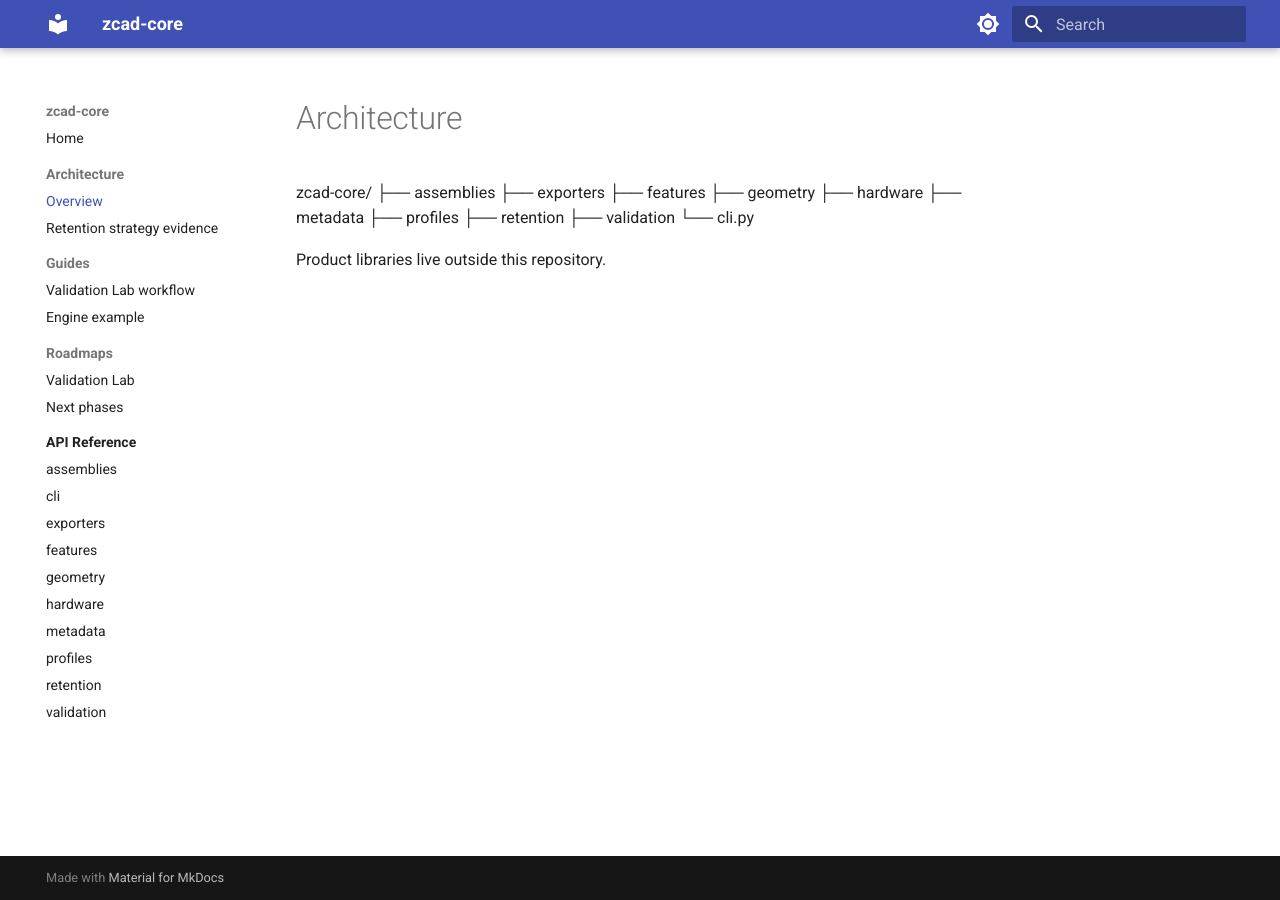
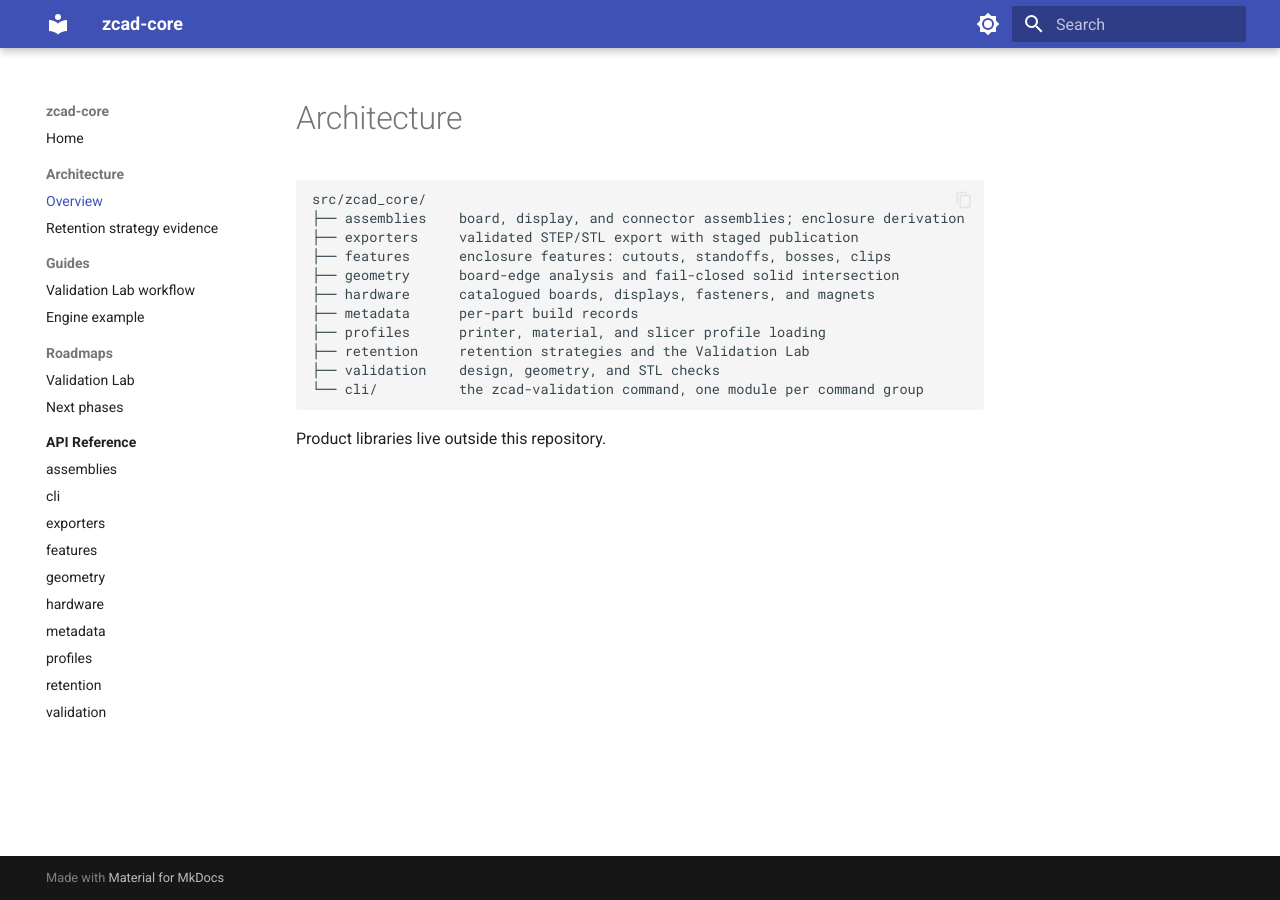
Before and after one commit to zacharymplace/zcad-core, an MkDocs documentation site: the page built from docs/architecture.md, in a window 1280 px wide. Built offline with MkDocs 1.6.1 and Material for MkDocs 9.7.7, drawn with Linux system fonts in a browser that asks for light colours.

Commit message:
Update the architecture tree and lifecycle for the structural work
The architecture page still listed cli.py, and its package tree was not in
a code block, so it rendered as one line; it now shows each package with
its purpose and the cli/ package. The lifecycle referenced 83f53a9; it
now points at a98d06c, where the gate passed, describes the gate's
complexity limit and examples/ coverage, cites the workflow guide, the
engine example, and the fail-closed intersection, and adds their
capabilities.

Co-Authored-By: Claude Opus 5.5 <noreply@anthropic.com>

````diff
--- a/docs/architecture.md
+++ b/docs/architecture.md
@@ -1,15 +1,17 @@
 # Architecture
 
-zcad-core/
-├── assemblies
-├── exporters
-├── features
-├── geometry
-├── hardware
-├── metadata
-├── profiles
-├── retention
-├── validation
-└── cli.py
+```text
+src/zcad_core/
+├── assemblies    board, display, and connector assemblies; enclosure derivation
+├── exporters     validated STEP/STL export with staged publication
+├── features      enclosure features: cutouts, standoffs, bosses, clips
+├── geometry      board-edge analysis and fail-closed solid intersection
+├── hardware      catalogued boards, displays, fasteners, and magnets
+├── metadata      per-part build records
+├── profiles      printer, material, and slicer profile loading
+├── retention     retention strategies and the Validation Lab
+├── validation    design, geometry, and STL checks
+└── cli/          the zcad-validation command, one module per command group
+```
 
 Product libraries live outside this repository.
````
Also changed, not shown: 1 other file.
